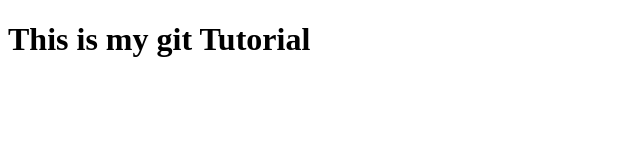
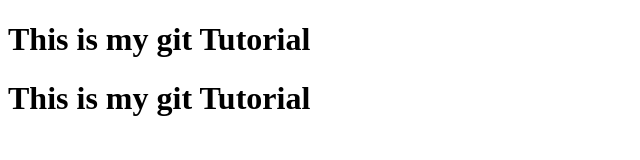
Before and after one commit to kanijfatemalaizu/git, a plain HTML site: page index.html in a window 1280 px wide. Shown: the whole page, without its empty margins (0-640 px from the left). Drawn offline with Linux system fonts and the light colour scheme.

Commit message:
second commit

```diff
--- a/index.html
+++ b/index.html
@@ -14,7 +14,8 @@
     </head>
     <body>
         <div>
-            <h1>This is my git Tutorial</h1>
+            <h1>This is my git Tutorial </h1>
+            <h1>This is my git Tutorial </h1>
         </div>
         <!--[if lt IE 7]>
             <p class="browsehappy">You are using an <strong>outdated</strong> browser. Please <a href="#">upgrade your browser</a> to improve your experience.</p>
```
